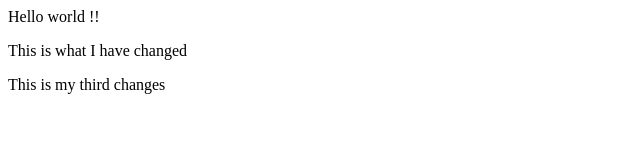
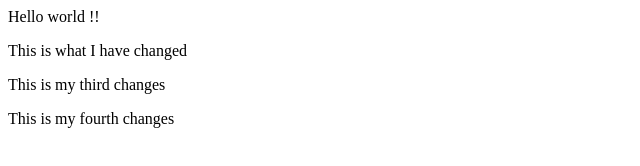
Before and after one commit to nakibansari/mygitexample, a plain HTML site: page index.html in a window 1280 px wide. Shown: the whole page, without its empty margins (0-640 px from the left). Drawn offline with Linux system fonts and the light colour scheme.

Commit message:
Fourth changes

```diff
--- a/index.html
+++ b/index.html
@@ -2,4 +2,5 @@
 <p> Hello world !! </p>
 <p> This is what I have changed </p>
 <p> This is my third changes </p>
+<p> This is my fourth changes <p>
 </html>
```
